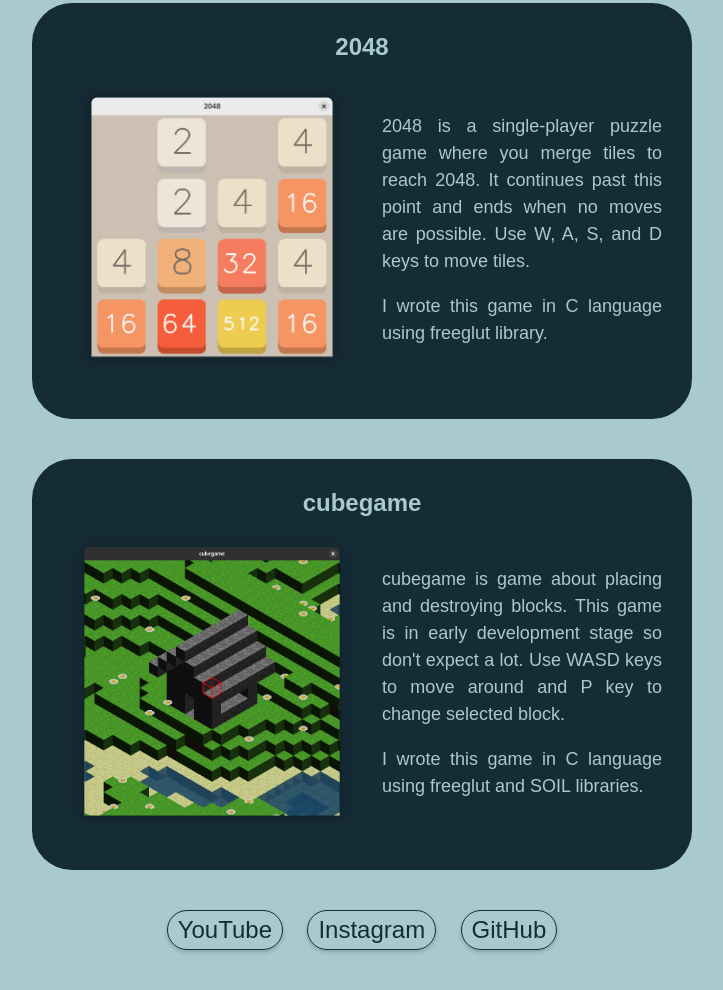
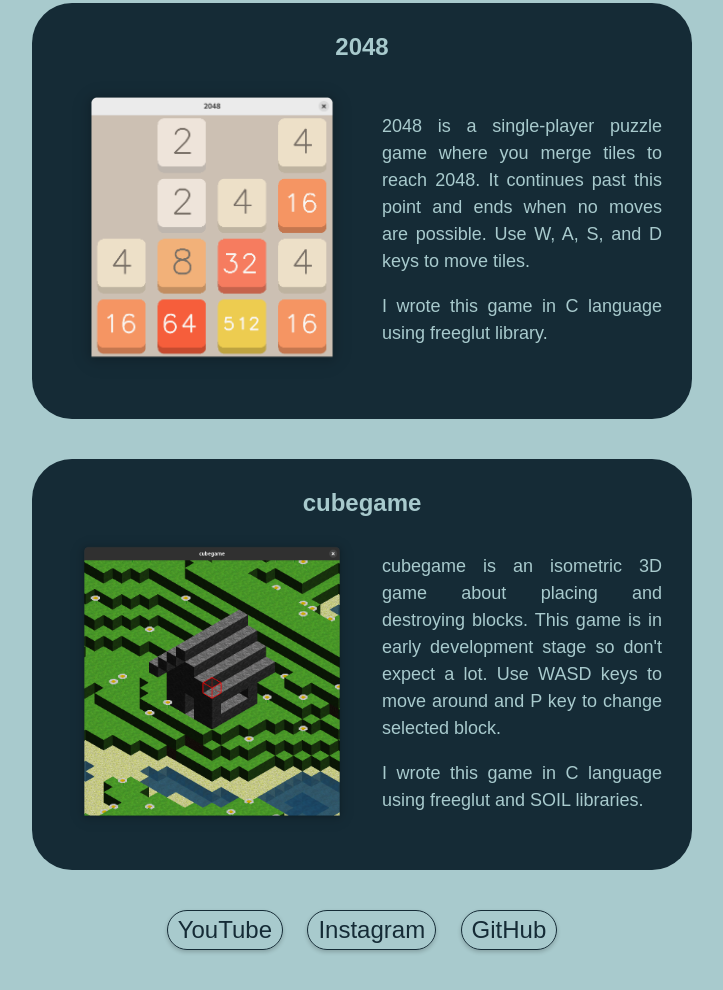
Before and after one commit to MichuuMichuu18/michuumichuu18.github.io, a plain HTML site: page index.html in a window 1280 px wide. Shown: the part 647-1637 px from the top of the page, without its empty margins (278-1001 px from the left). Drawn offline with Linux system fonts and the light colour scheme.

Commit message:
Update index.html

```diff
--- a/index.html
+++ b/index.html
@@ -304,7 +304,7 @@
             <div class="project-content">
                 <img id="project-cubegame-screenshot" src="pictures/project-cubegame-dark.png">
                 <div class="project-text">
-                    <p class="content-text-project">cubegame is game about placing and destroying blocks. This game is in early development stage so don't expect a lot. Use WASD keys to move around and P key to change selected block.</p>
+                    <p class="content-text-project">cubegame is an isometric 3D game about placing and destroying blocks. This game is in early development stage so don't expect a lot. Use WASD keys to move around and P key to change selected block.</p>
                     <br>
                     <p class="content-text-project">I wrote this game in C language using freeglut and SOIL libraries.</p>
                 </div>
```
